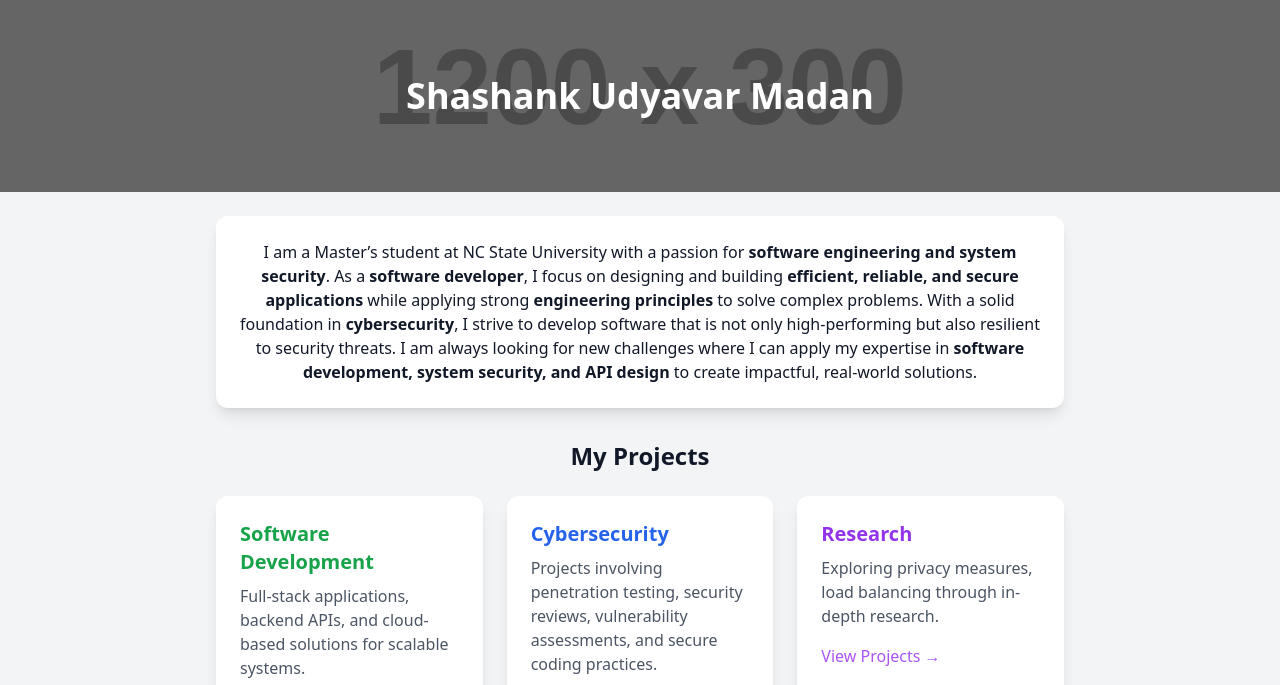
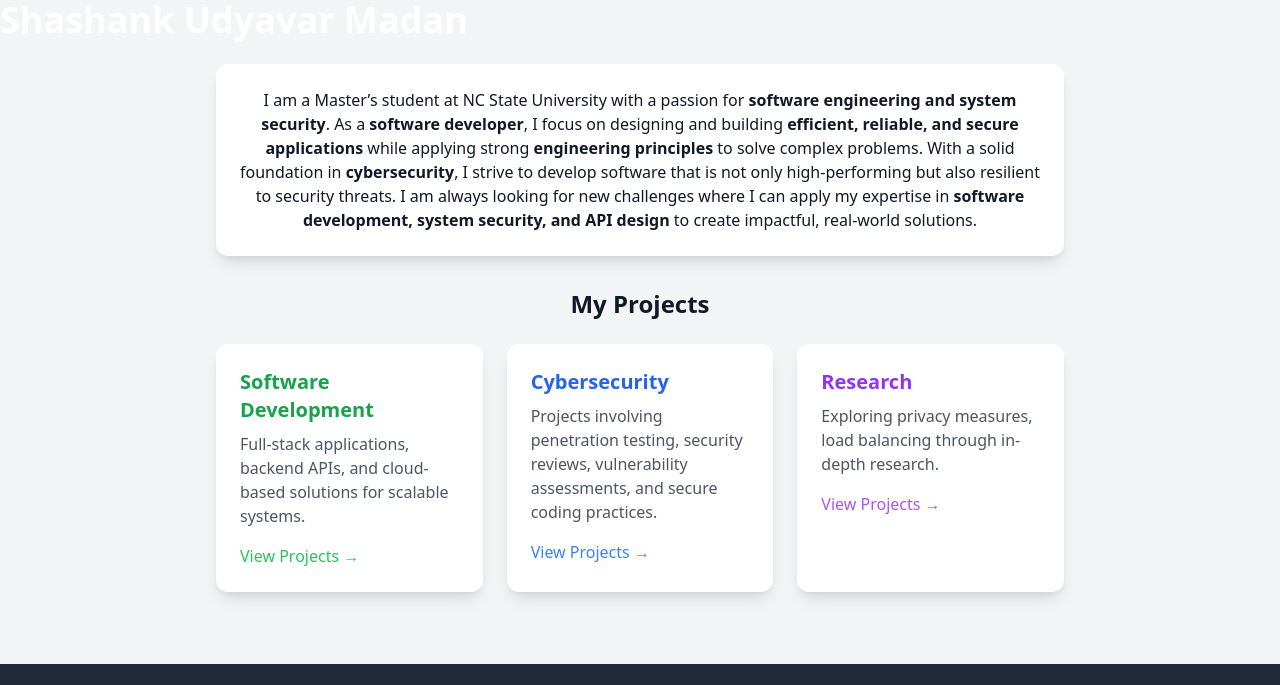
Before and after one commit to shashank-madan/shashank-madan.github.io, a plain HTML site: page index.html in a window 1280 px wide. Shown: the top 685 px of the page. Drawn offline with nearby package versions, Linux system fonts and the light colour scheme; placeholder pictures from the web are drawn by us.

Commit message:
name added

```diff
--- a/index.html
+++ b/index.html
@@ -11,10 +11,7 @@
 
     <!-- Cover Photo & Name -->
     <div class="relative">
-        <img src="https://via.placeholder.com/1200x300" alt="Cover Photo" class="w-full h-48 object-cover">
-        <div class="absolute inset-0 flex items-center justify-center bg-black bg-opacity-50">
             <h1 class="text-white text-4xl font-bold">Shashank Udyavar Madan</h1>
-        </div>
     </div>
 
     <div class="max-w-4xl mx-auto p-6">
```
